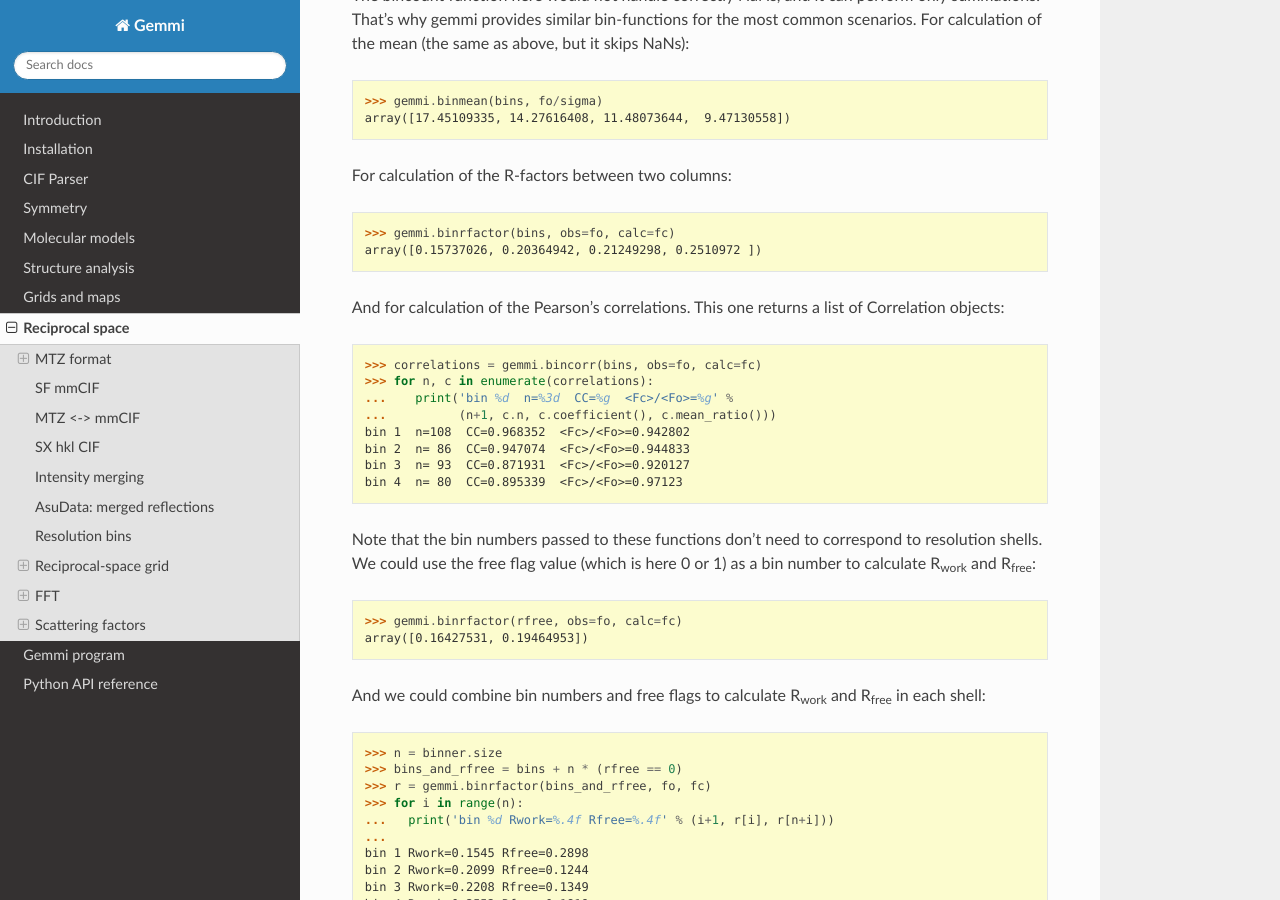
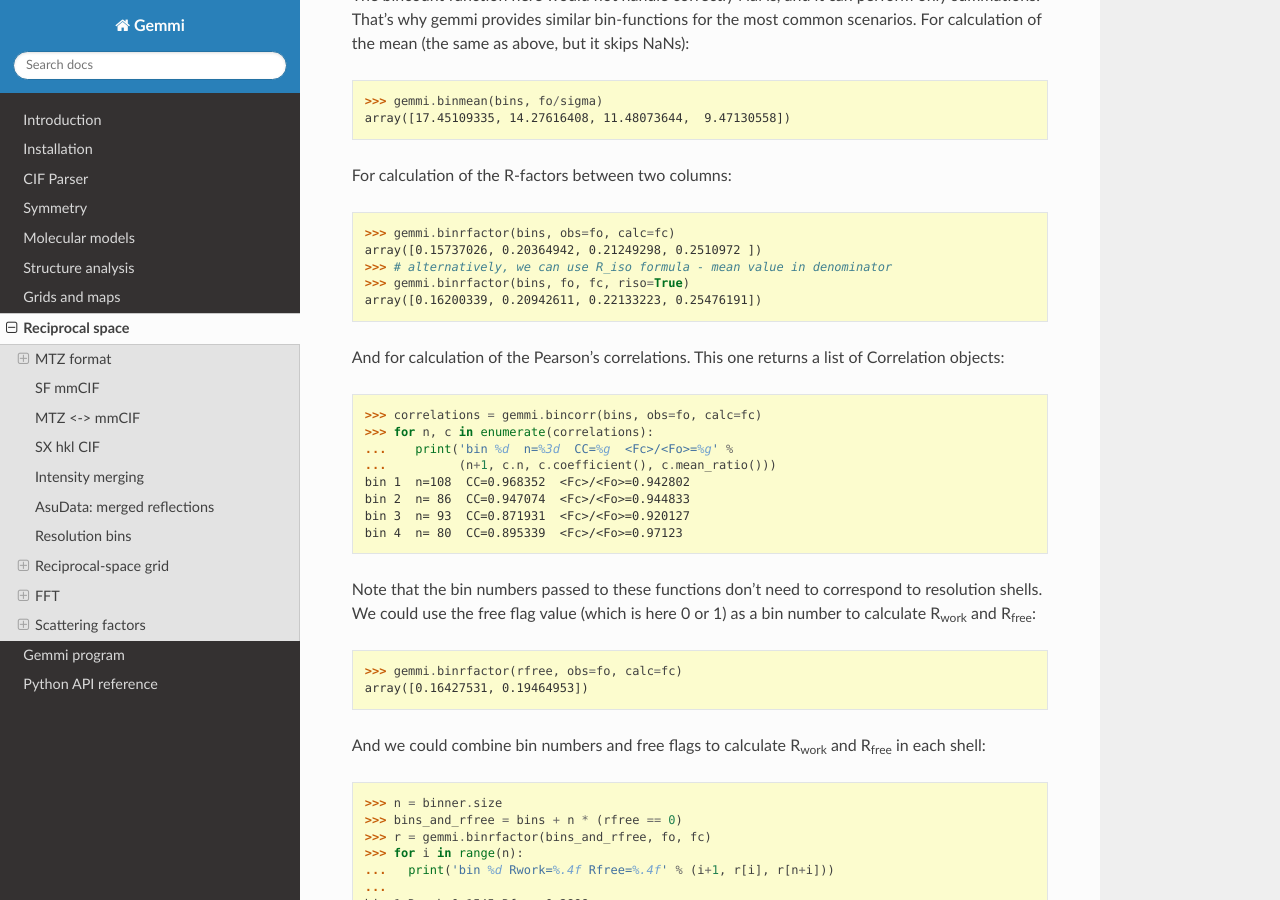
Before and after one commit to project-gemmi/gemmi, a Sphinx documentation site: the page built from docs/hkl.rst, in a window 1280 px wide and 900 px high, scrolled down 23557 px. Built offline with Sphinx 7.4.7 and the Read the Docs theme 2.0.0, drawn with Linux system fonts in a browser that asks for light colours.

Commit message:
python binrfactor(): add riso=True for R_iso calculation

```diff
--- a/docs/hkl.rst
+++ b/docs/hkl.rst
@@ -1289,6 +1289,9 @@ For calculation of the R-factors between two columns:
 
   >>> gemmi.binrfactor(bins, obs=fo, calc=fc)
   array([0.15737026, 0.20364942, 0.21249298, 0.2510972 ])
+  >>> # alternatively, we can use R_iso formula - mean value in denominator
+  >>> gemmi.binrfactor(bins, fo, fc, riso=True)
+  array([0.16200339, 0.20942611, 0.22133223, 0.25476191])
 
 And for calculation of the Pearson's correlations.
 This one returns a list of Correlation objects:
```
Also changed, not shown: 1 other file.
